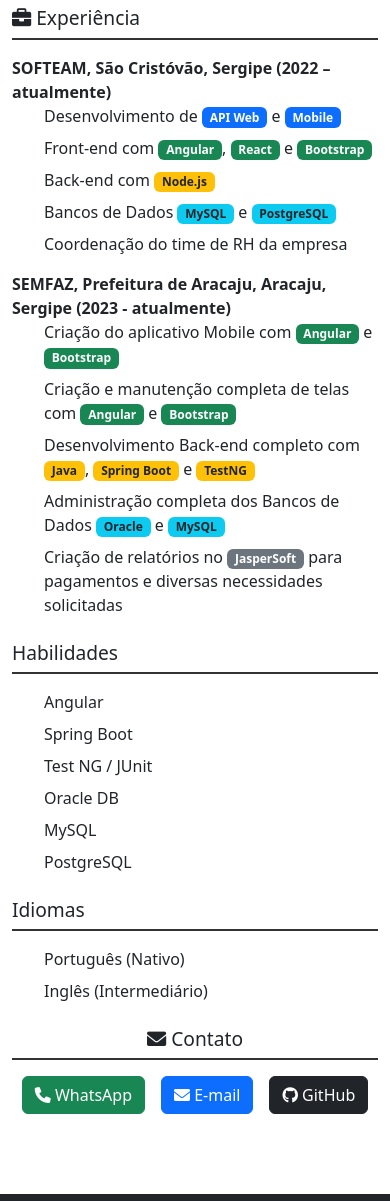
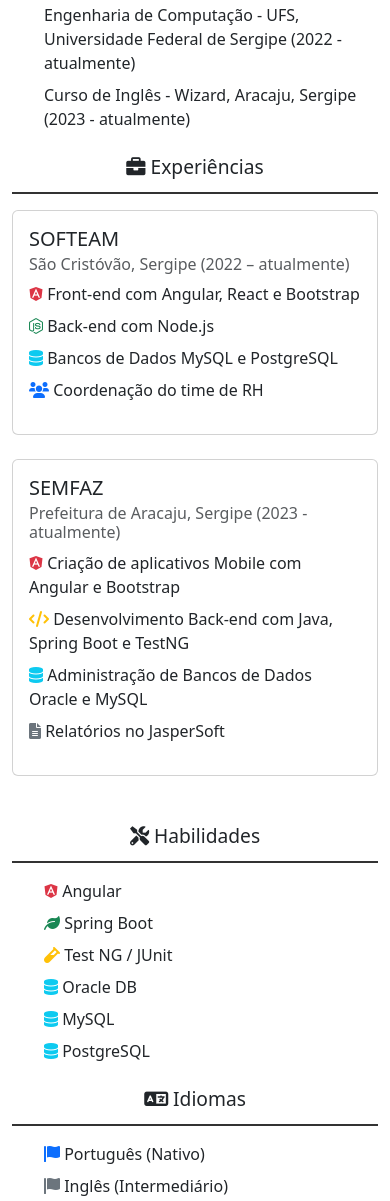
Before and after one commit to matheus-araujo-pereira/meu-curriculo, a plain HTML site: page index.html in a window 390 px wide. Shown: the part 585-1786 px from the top of the page. Drawn offline with nearby package versions, Linux system fonts and the light colour scheme.

Commit message:
adiciona imagem de perfil, melhora a seção de experiências com cards e ícones, e ajusta estilos para responsividade

```diff
--- a/index.html
+++ b/index.html
@@ -12,6 +12,7 @@
 
 <body>
     <header class="bg-dark text-white text-center py-4">
+        <img src="matheus.jpeg" alt="Foto de Matheus" class="profile-img">
         <h1>Matheus Araujo Pereira</h1>
         <h2 class="fw-light">Desenvolvedor Web Full Stack</h2>
     </header>
@@ -31,50 +32,69 @@
             </ul>
         </section>
         <section id="experiencia" class="mb-4">
-            <h3><i class="fa fa-briefcase"></i> Experiência</h3>
-            <div class="mb-3">
-                <strong>SOFTEAM, São Cristóvão, Sergipe (2022 – atualmente)</strong>
-                <ul>
-                    <li>Desenvolvimento de <span class="badge bg-primary">API Web</span> e <span class="badge bg-primary">Mobile</span></li>
-                    <li>Front-end com <span class="badge bg-success">Angular</span>, <span class="badge bg-success">React</span> e <span class="badge bg-success">Bootstrap</span></li>
-                    <li>Back-end com <span class="badge bg-warning text-dark">Node.js</span></li>
-                    <li>Bancos de Dados <span class="badge bg-info text-dark">MySQL</span> e <span class="badge bg-info text-dark">PostgreSQL</span></li>
-                    <li>Coordenação do time de RH da empresa</li>
-                </ul>
-            </div>
-            <div>
-                <strong>SEMFAZ, Prefeitura de Aracaju, Aracaju, Sergipe (2023 - atualmente)</strong>
-                <ul>
-                    <li>Criação do aplicativo Mobile com <span class="badge bg-success">Angular</span> e <span class="badge bg-success">Bootstrap</span></li>
-                    <li>Criação e manutenção completa de telas com <span class="badge bg-success">Angular</span> e <span class="badge bg-success">Bootstrap</span></li>
-                    <li>Desenvolvimento Back-end completo com <span class="badge bg-warning text-dark">Java</span>, <span class="badge bg-warning text-dark">Spring Boot</span> e <span class="badge bg-warning text-dark">TestNG</span></li>
-                    <li>Administração completa dos Bancos de Dados <span class="badge bg-info text-dark">Oracle</span> e <span class="badge bg-info text-dark">MySQL</span></li>
-                    <li>Criação de relatórios no <span class="badge bg-secondary">JasperSoft</span> para pagamentos e diversas necessidades solicitadas</li>
-                </ul>
+            <h3><i class="fa fa-briefcase"></i> Experiências</h3>
+            <div class="row">
+                <div class="col-md-6 mb-4">
+                    <div class="card">
+                        <div class="card-body">
+                            <h5 class="card-title">SOFTEAM</h5>
+                            <h6 class="card-subtitle mb-2 text-muted">São Cristóvão, Sergipe (2022 – atualmente)</h6>
+                            <ul class="list-unstyled">
+                                <li><i class="fab fa-angular text-danger"></i> Front-end com Angular, React e Bootstrap
+                                </li>
+                                <li><i class="fab fa-node-js text-success"></i> Back-end com Node.js</li>
+                                <li><i class="fas fa-database text-info"></i> Bancos de Dados MySQL e PostgreSQL</li>
+                                <li><i class="fas fa-users text-primary"></i> Coordenação do time de RH</li>
+                            </ul>
+                        </div>
+                    </div>
+                </div>
+                <div class="col-md-6 mb-4">
+                    <div class="card">
+                        <div class="card-body">
+                            <h5 class="card-title">SEMFAZ</h5>
+                            <h6 class="card-subtitle mb-2 text-muted">Prefeitura de Aracaju, Sergipe (2023 - atualmente)
+                            </h6>
+                            <ul class="list-unstyled">
+                                <li><i class="fab fa-angular text-danger"></i> Criação de aplicativos Mobile com Angular
+                                    e Bootstrap</li>
+                                <li><i class="fas fa-code text-warning"></i> Desenvolvimento Back-end com Java, Spring
+                                    Boot e TestNG</li>
+                                <li><i class="fas fa-database text-info"></i> Administração de Bancos de Dados Oracle e
+                                    MySQL</li>
+                                <li><i class="fas fa-file-alt text-secondary"></i> Relatórios no JasperSoft</li>
+                            </ul>
+                        </div>
+                    </div>
+                </div>
             </div>
         </section>
         <section id="habilidades" class="mb-4">
-            <h3>Habilidades</h3>
+            <h3><i class="fa fa-tools"></i> Habilidades</h3>
             <ul>
-                <li>Angular</li>
-                <li>Spring Boot</li>
-                <li>Test NG / JUnit</li>
-                <li>Oracle DB</li>
-                <li>MySQL</li>
-                <li>PostgreSQL</li>
+                <li><i class="fab fa-angular text-danger"></i> Angular</li>
+                <li><i class="fas fa-leaf text-success"></i> Spring Boot</li>
+                <li><i class="fas fa-vial text-warning"></i> Test NG / JUnit</li>
+                <li><i class="fas fa-database text-info"></i> Oracle DB</li>
+                <li><i class="fas fa-database text-info"></i> MySQL</li>
+                <li><i class="fas fa-database text-info"></i> PostgreSQL</li>
             </ul>
         </section>
         <section id="idiomas" class="mb-4">
-            <h3>Idiomas</h3>
+            <h3><i class="fa fa-language"></i> Idiomas</h3>
             <ul>
-                <li>Português (Nativo)</li>
-                <li>Inglês (Intermediário)</li>
+                <li><i class="fa fa-flag text-primary"></i> Português (Nativo)</li>
+                <li><i class="fa fa-flag text-secondary"></i> Inglês (Intermediário)</li>
             </ul>
         </section>
         <section id="contato" class="text-center">
             <h3><i class="fa fa-envelope"></i> Contato</h3>
-            <div class="d-flex justify-content-center gap-3">
-                <a href="https://wa.me/SEU_NUMERO?text=Olá%20Matheus,%20gostaria%20de%20entrar%20em%20contato!" class="btn btn-success">
+            <div class="d-flex justify-content-center gap-3 flex-wrap flex-column flex-md-row">
+                <a href="curriculo.pdf" download class="btn btn-secondary">
+                    <i class="fa fa-download"></i> Baixar Currículo
+                </a>
+                <a href="https://wa.me/SEU_NUMERO?text=Olá%20Matheus,%20gostaria%20de%20entrar%20em%20contato!"
+                    class="btn btn-success">
                     <i class="fa fa-phone"></i> WhatsApp
                 </a>
                 <a href="mailto:matheusaraujopereira@outlook.com.br" class="btn btn-primary">
--- a/style.css
+++ b/style.css
@@ -65,6 +65,15 @@
     margin-top: 2rem;
 }
 
+.profile-img {
+    width: 120px;
+    height: 120px;
+    border-radius: 50%;
+    object-fit: cover;
+    margin-bottom: 1rem;
+    border: 3px solid #fff;
+}
+
 /* Responsividade */
 @media (max-width: 768px) {
     header h1 {
@@ -81,5 +90,16 @@
 
     section h3 {
         font-size: 1.2rem;
+        text-align: center;
+    }
+
+    section h3 i {
+        display: block;
+        margin-bottom: 0.5rem;
+    }
+
+    #contato .d-flex {
+        flex-direction: column !important;
+        gap: 1rem;
     }
 }
```
Also changed, not shown: matheus.jpeg (added).
